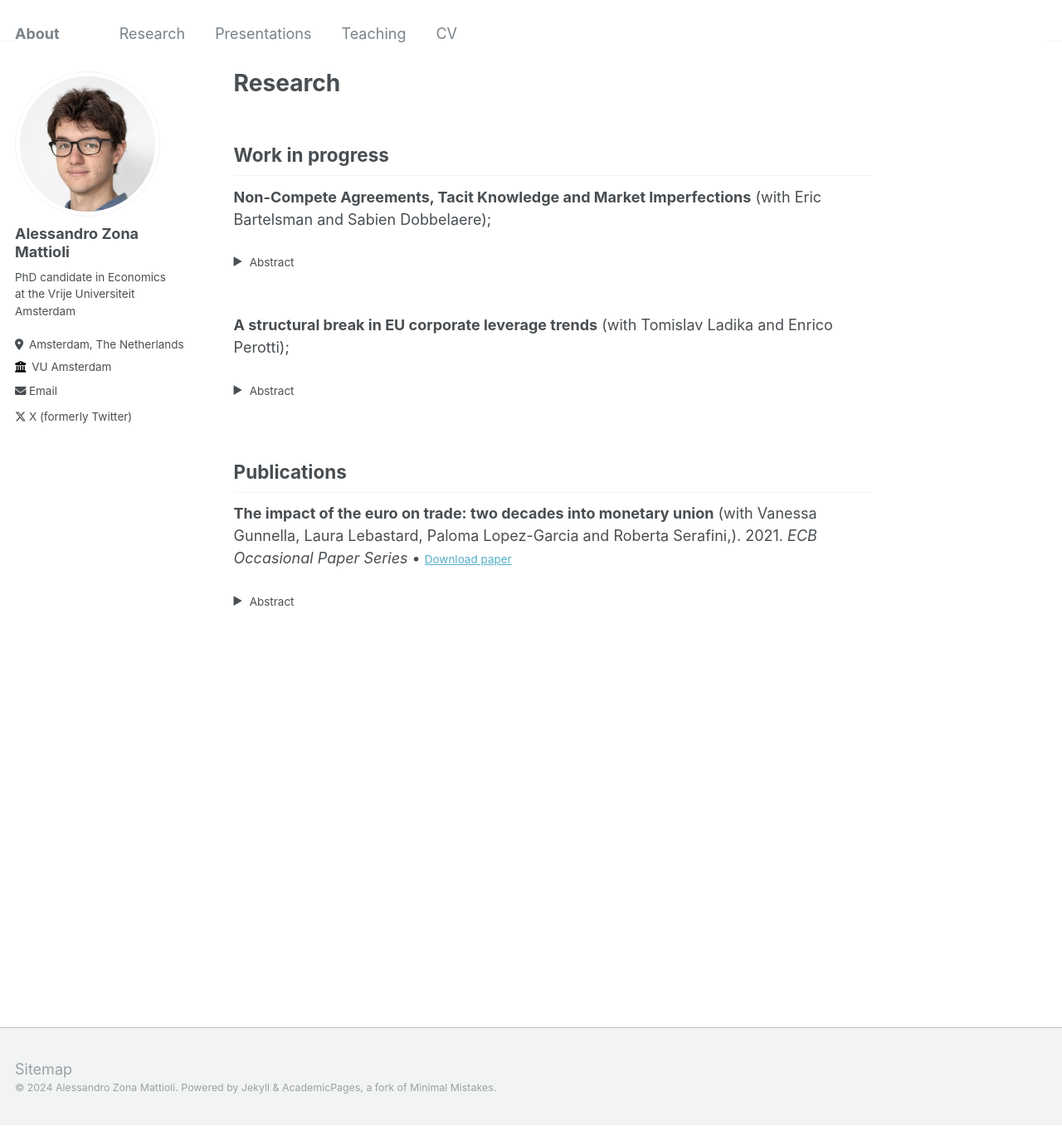
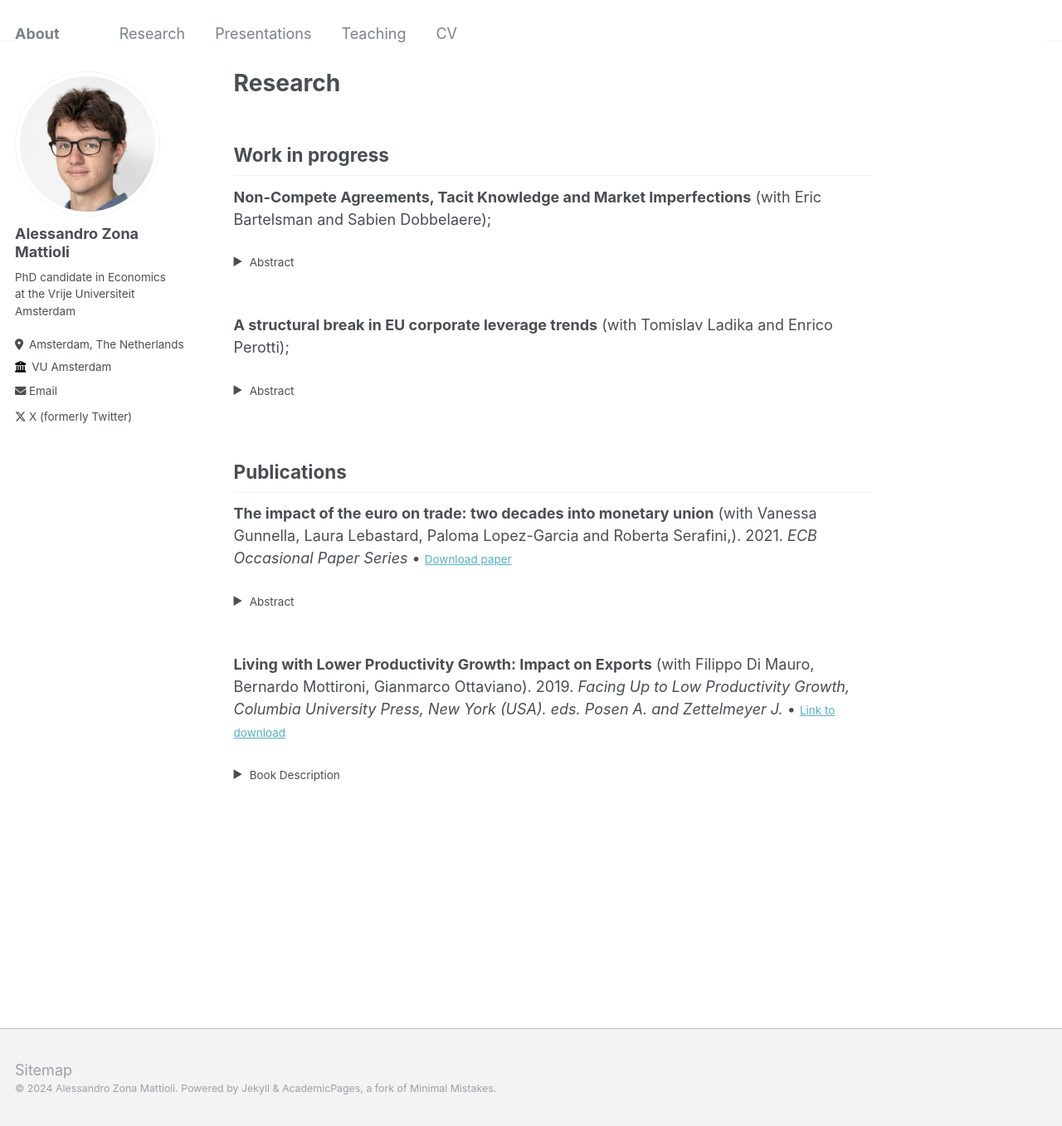
Before and after one commit to zmale/alessandrozonamattioli.github.io, a Jekyll site: the page built from _pages/research.md, in a window 1280 px wide and 1357 px high. Shown: the whole window at 83% size. Built offline with Jekyll 4.4.1, drawn with Linux system fonts in a browser that asks for light colours.

Commit message:
Add new publication

```diff
--- a/_pages/research.md
+++ b/_pages/research.md
@@ -39,9 +39,15 @@ The consensus back in 2008 – ten years after the introduction of the euro –
   </small>
 </details><br>
 
-
-
-
+**Living with Lower Productivity Growth: Impact on Exports** (with Filippo Di Mauro, Bernardo Mottironi, Gianmarco Ottaviano). 2019. *Facing Up to Low Productivity Growth, Columbia University Press, New York (USA). eds. Posen A. and Zettelmeyer J.* &bull; <small>[Link to download](https://www.piie.com/bookstore/facing-low-productivity-growth)</small>
+<details>
+  <summary>
+    <small>Book Description</small>
+  </summary>
+  <small>
+Labor productivity growth in the United States and other advanced countries has slowed dramatically since the mid-2000s, a major factor in their economic stagnation and political turmoil. Economists have been debating the causes of the slowdown and possible remedies for some years. Unaddressed in this discussion is what happens if the slowdown is not reversed. In this volume, a dozen renowned scholars analyze the impact of sustained lower productivity growth on public finances, social protection, trade, capital flows, wages, inequality, and, ultimately, politics in the advanced industrial world. They conclude that slow productivity growth could lead to unpredictable and possibly dangerous new problems, aggravating inequality and increasing concentration of market power. Facing Up to Low Productivity Growth also proposes ways that countries can cope with these consequences.
+  </small>
+</details><br>
 
 
 
```
